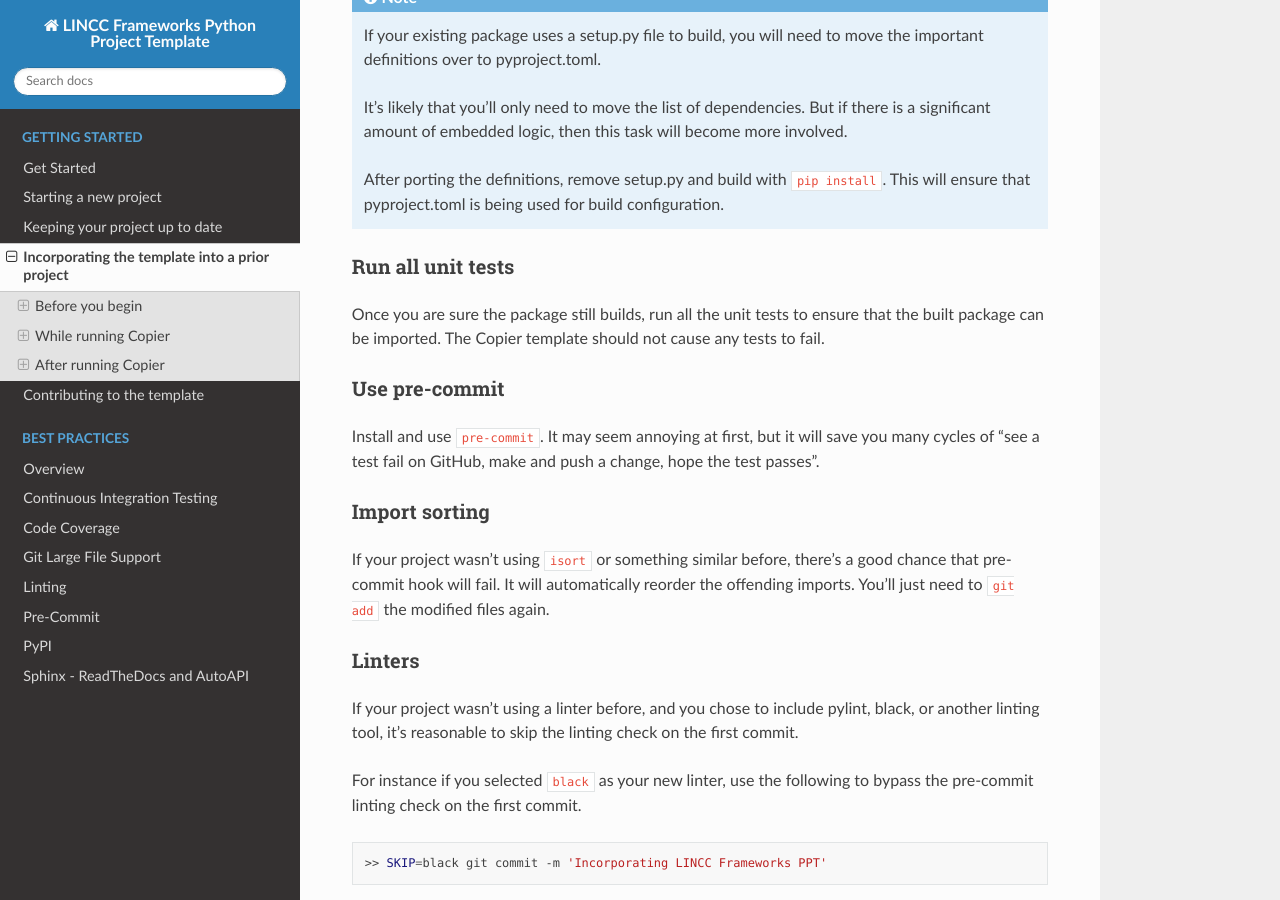
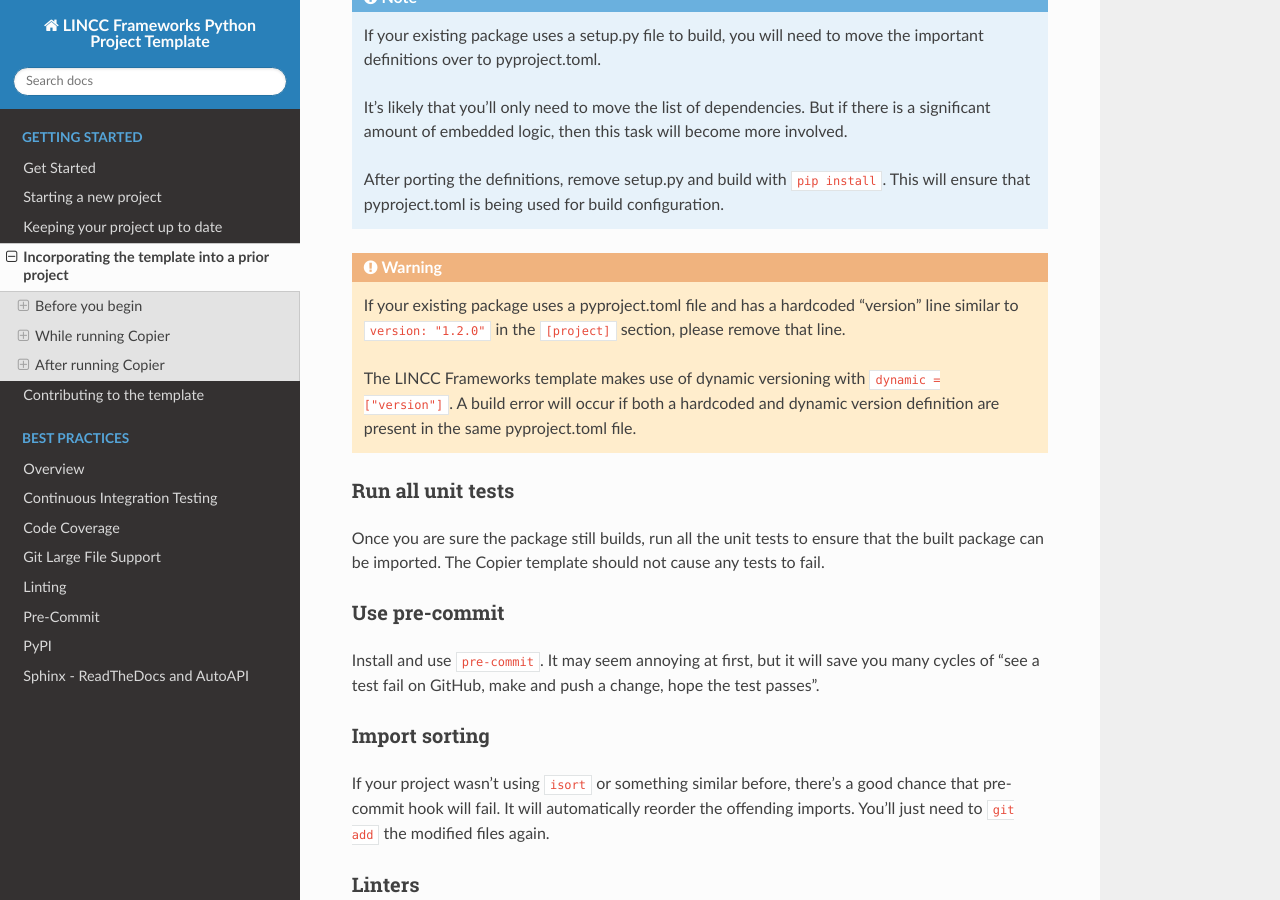
Before and after one commit to lincc-frameworks/python-project-template, a Sphinx documentation site: the page built from docs/source/existing_project.rst, in a window 1280 px wide and 900 px high, scrolled down 3028 px. Built offline with Sphinx 7.4.7 and the Read the Docs theme 2.0.0, drawn with Linux system fonts in a browser that asks for light colours; the version number could not be read and is left out.

Commit message:
Added warning about having hardcoded and dynamic version definitions in the same pyproject.toml file.

```diff
--- a/docs/source/existing_project.rst
+++ b/docs/source/existing_project.rst
@@ -156,6 +156,17 @@
     After porting the definitions, remove setup.py and build with ``pip install``.
     This will ensure that pyproject.toml is being used for build configuration.
 
+.. warning::
+
+    If your existing package uses a pyproject.toml file and has a hardcoded "version"
+    line similar to ``version: "1.2.0"`` in the ``[project]`` section, please
+    remove that line.
+
+    The LINCC Frameworks template makes use of dynamic versioning with
+    ``dynamic = ["version"]``.
+    A build error will occur if both a hardcoded and dynamic version definition
+    are present in the same pyproject.toml file.
+
 
 Run all unit tests
 ..................
```
